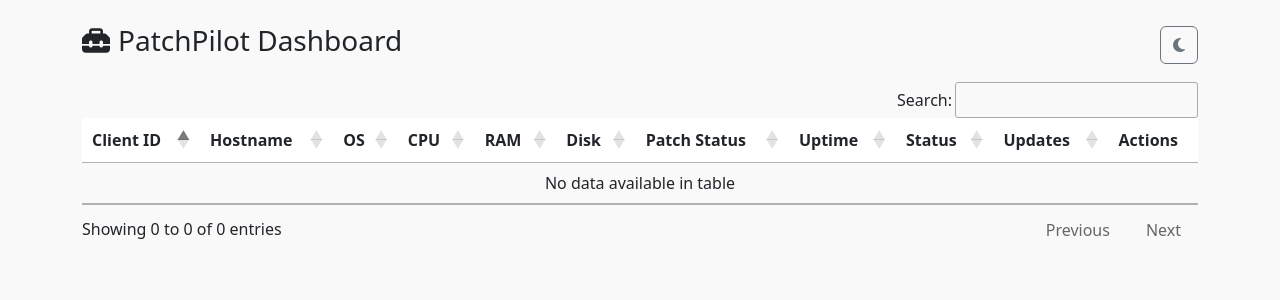
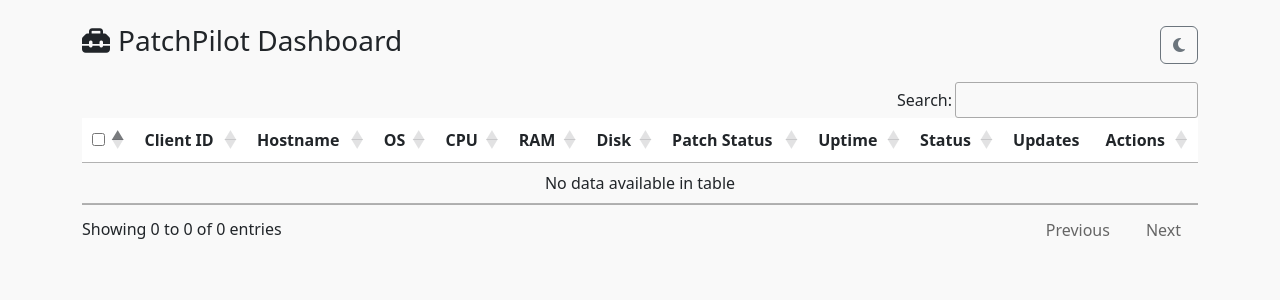
Before and after one commit to gitarman94/PatchPilot, a Flask app: page / in a window 1280 px wide. Shown: the top 300 px of the page. Run offline with Flask 3, Linux system fonts and the light colour scheme; data that the repository does not hold is empty; parts of the project's set-up code (start-up, migrations or seed data) failed here and were passed over; some libraries are stand-ins or nearby versions.

Commit message:
Add checkbox column for client selection
Added a checkbox column for selecting clients in the DataTable.

```diff
--- a/templates/dashboard.html
+++ b/templates/dashboard.html
@@ -55,6 +55,7 @@
            style="width:100%">
         <thead>
         <tr>
+            <th><input type="checkbox" id="selectAll"></th> <!-- new column -->
             <th>Client ID</th>
             <th>Hostname</th>
             <th>OS</th>
@@ -68,10 +69,12 @@
             <th>Actions</th>
         </tr>
         </thead>
+
         <tbody>
         {% for client in clients %}
         <tr data-client-id="{{ client.id }}">
-            <td><a href="#" class="client-link text-primary">{{ client.id }}</a></td>
+    <td><input type="checkbox" class="client-checkbox"></td>
+    <td><a href="#" class="client-link text-primary">{{ client.id }}</a></td>
             <td>{{ client.client_name or '—' }}</td>
             <td>{{ client.os_name or '—' }}</td>
             <td>{{ client.cpu or '—' }}</td>
```
